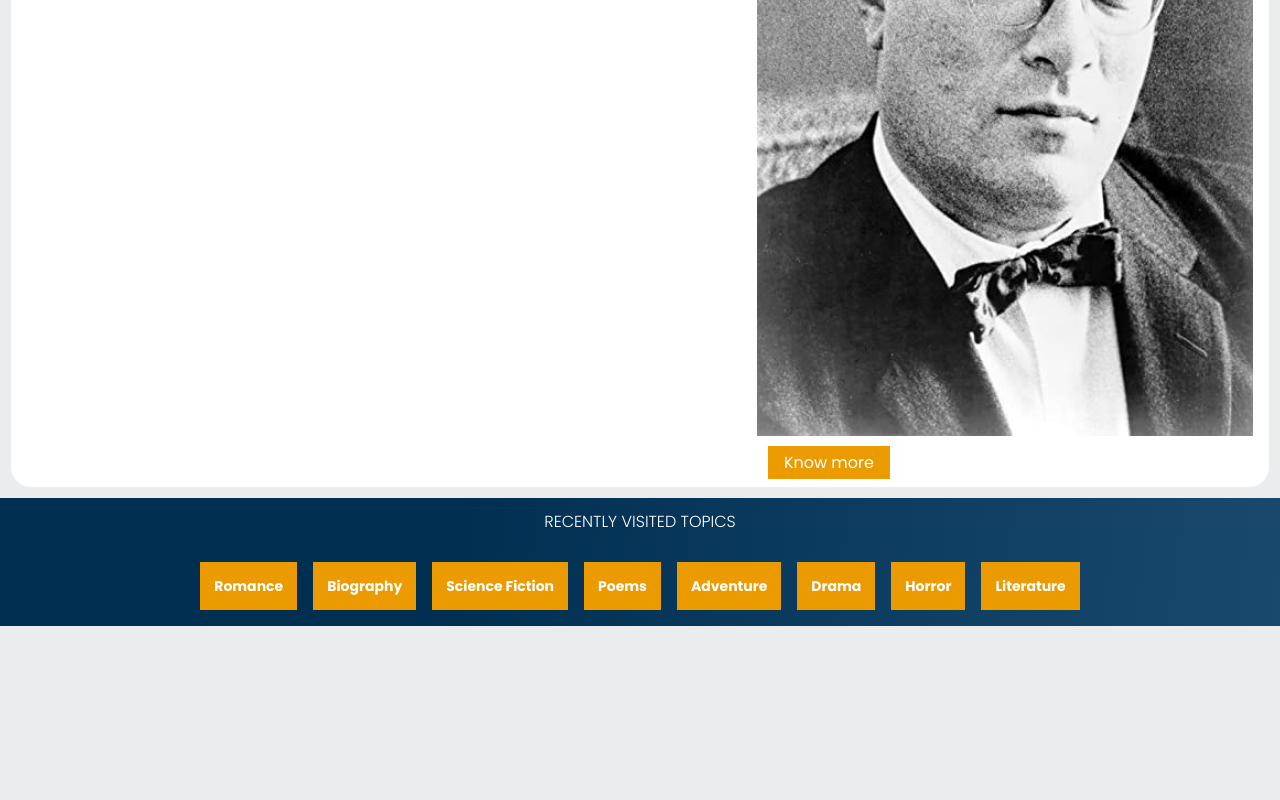
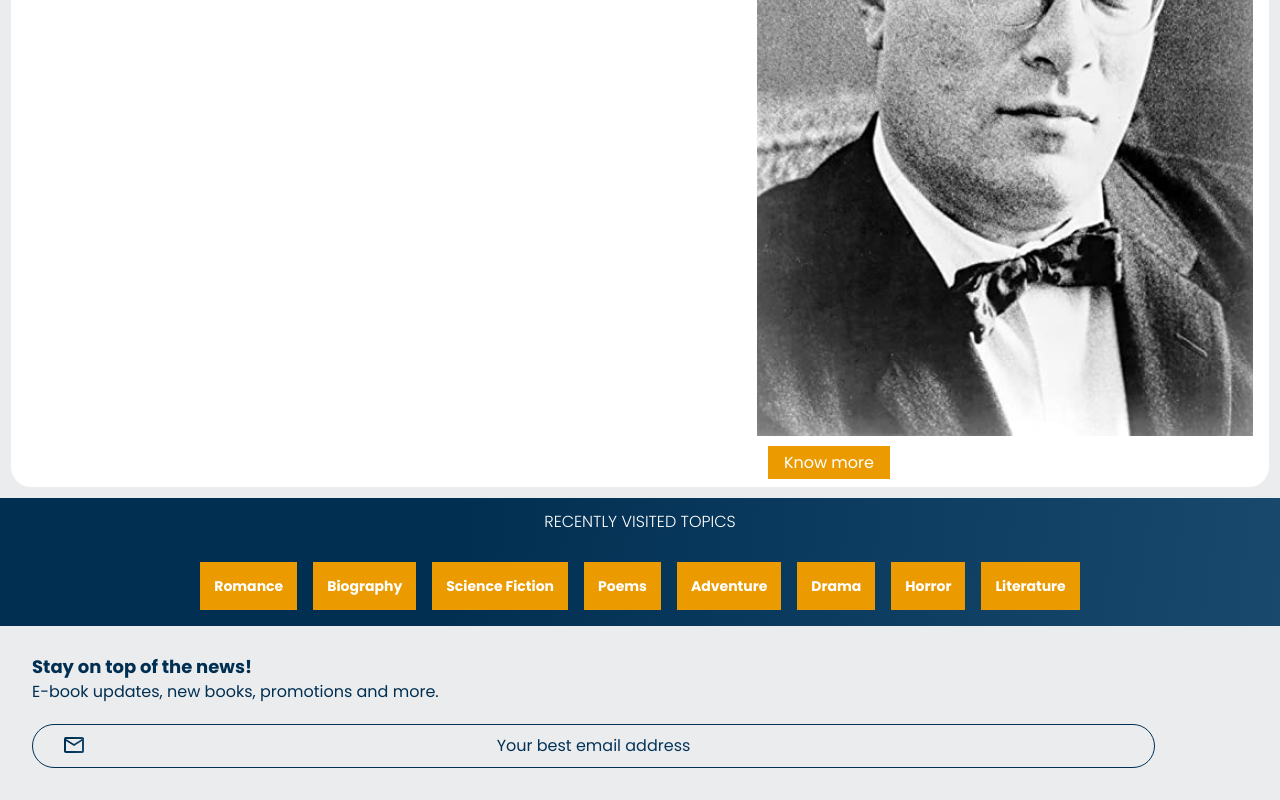
Before and after one commit to tharlytonscarabotto/books-ecommerce, a plain HTML site: page index.html in a window 1280 px wide. Shown: the part 2796-3596 px from the top of the page. Before the commit the page ends 3422 px from the top, so only its background shows below. Drawn offline with nearby package versions, Linux system fonts and the light colour scheme.

Commit message:
add: Contact section

```diff
--- a/index.html
+++ b/index.html
@@ -115,6 +115,11 @@
                 <li class="topics__item"><a href="#" class="topics__link">Literature</a></li>
             </ul>
         </section>
+        <section class="contact">
+            <h2 class="contact__title">Stay on top of the news!</h2>
+            <p class="contact__text">E-book updates, new books, promotions and more.</p>
+            <input type="email" class="contact__input" placeholder="Your best email address">
+        </section>
     </main>
 
     <footer></footer>
--- a/styles/styles.css
+++ b/styles/styles.css
@@ -222,3 +222,41 @@ body {
     font-size: 14px;
     font-weight: bold;
 }
+
+/* CONTACT */
+
+.contact {
+    padding: 2em;
+    background: var(--blue-gradient);
+    -webkit-background-clip: text;
+    -webkit-text-fill-color: transparent;
+    background-clip: text;
+}
+
+.contact__title {
+    font-weight: bold;
+    font-size: 18px;
+}
+
+.contact__text {
+    margin: .5em 0 1.5em 0;
+}
+
+.contact__input {
+    background-color: transparent;
+    border: 1px solid #002F52;
+    border-radius: 24px;
+    color: #002F52;
+    padding: 1em;
+    width: 90%;
+}
+
+.contact__input::placeholder {
+    font-family: var(--font);
+    font-size: 16px;
+    font-weight: 400;
+    color: #002F52;
+    text-align: center;
+    background: url("../images/email.png") no-repeat;
+    background-position: 1em;
+}
```
Also changed, not shown: images/email.png (added).
